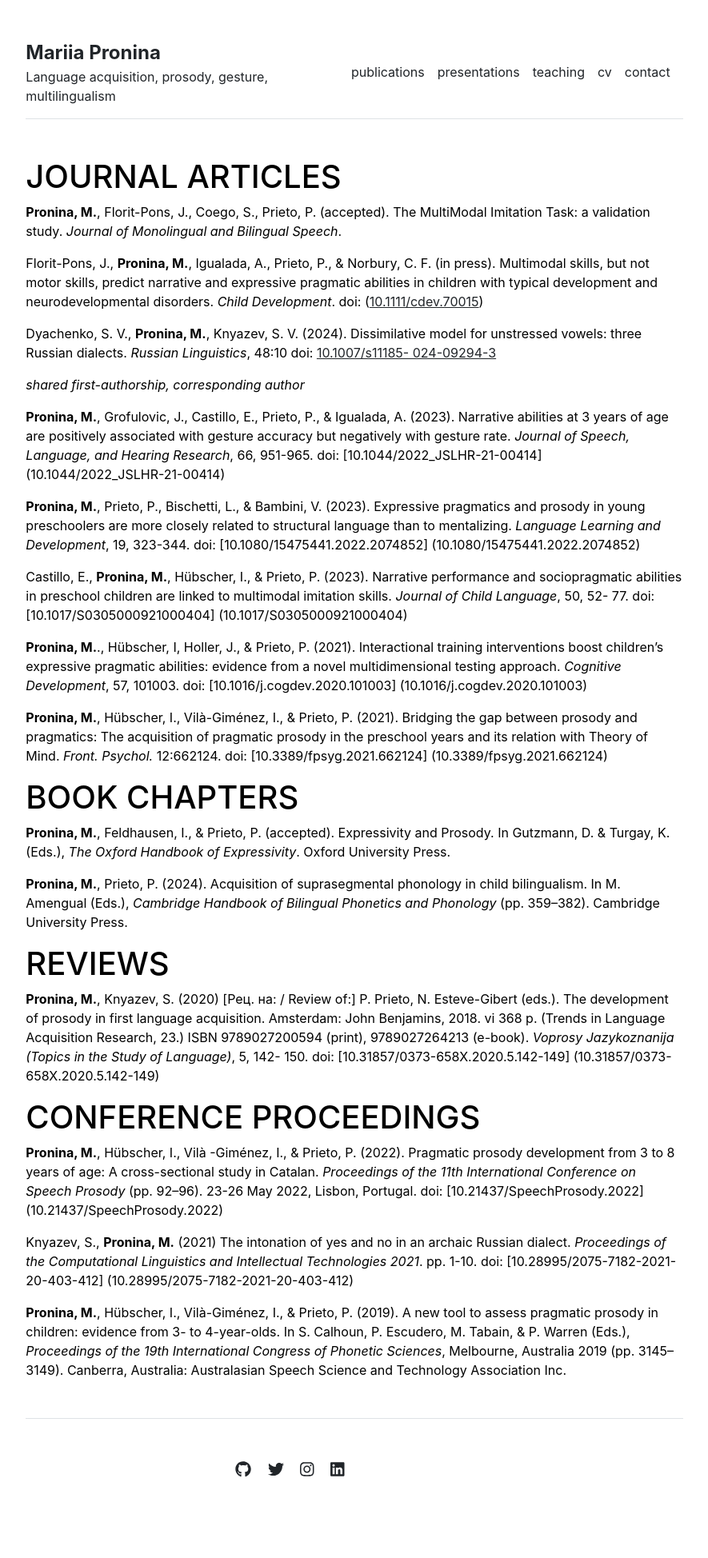
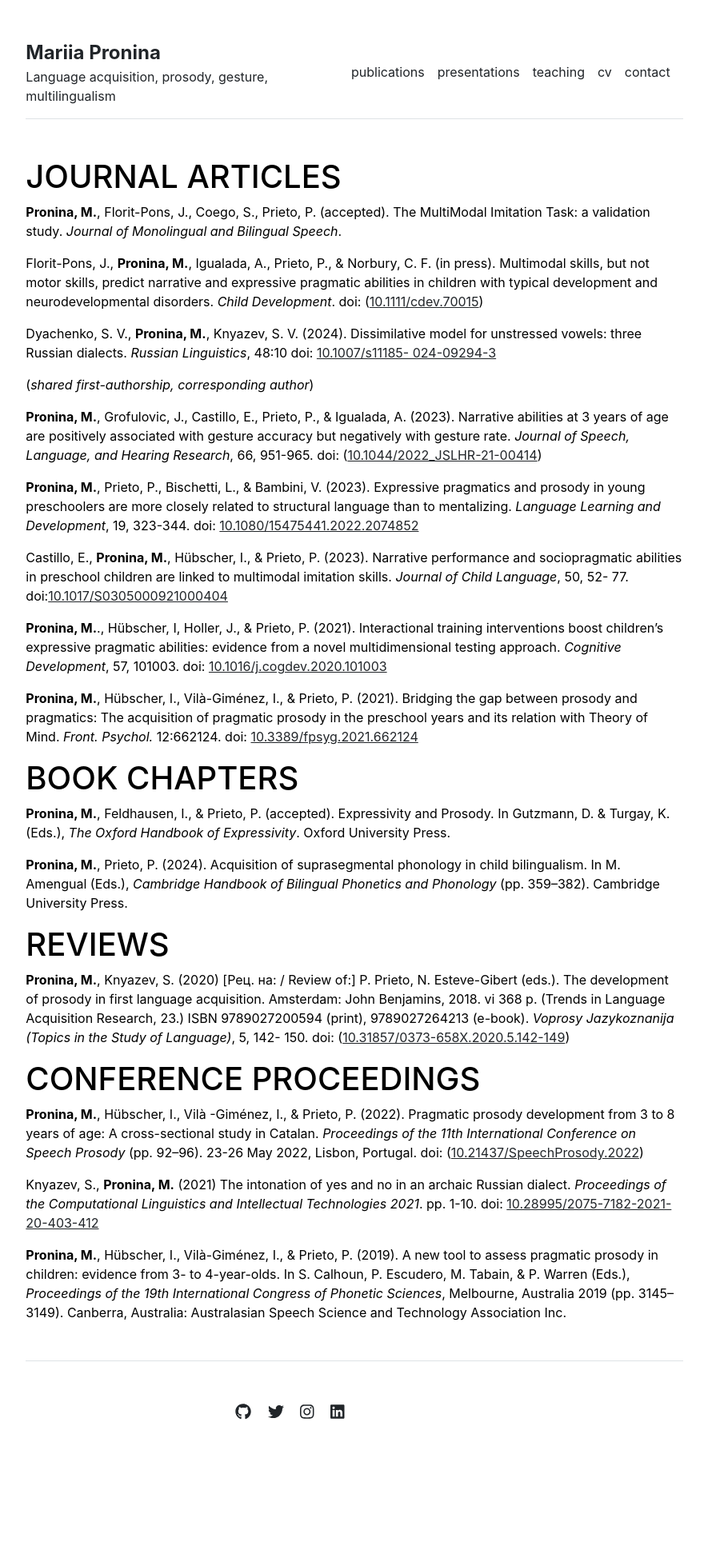
Before and after one commit to mariia-pronina/mariia-pronina.github.io, a Jekyll site: the page built from publications.md, in a window 1280 px wide. Shown: the whole page at 80% size, without its empty margins (197-1082 px from the left). Built offline with Jekyll 4.4.1, drawn with Linux system fonts in a browser that asks for light colours; after the commit the page ends 1876 px from its top, so only the background shows below that.

Commit message:
Update publications.md

```diff
--- a/publications.md
+++ b/publications.md
@@ -12,19 +12,19 @@ validation study. _Journal of Monolingual and Bilingual Speech_.
 Florit-Pons, J., **Pronina, M.**, Igualada, A., Prieto, P., & Norbury, C. F. (in press). Multimodal skills, but not motor skills, predict narrative and expressive pragmatic abilities in children with typical development and neurodevelopmental disorders. _Child Development_. doi: ([10.1111/cdev.70015](https://doi.org/10.1111/cdev.70015))
 
 Dyachenko, S. V., **Pronina, M.**, Knyazev, S. V. (2024). Dissimilative model for unstressed
-vowels: three Russian dialects. _Russian Linguistics_, 48:10 doi: [10.1007/s11185- 024-09294-3](10.1007/s11185-024-09294-3)
+vowels: three Russian dialects. _Russian Linguistics_, 48:10 doi: [10.1007/s11185- 024-09294-3](https://doi.org/10.1007/s11185-024-09294-3)
 
-_shared first-authorship, corresponding author_
+(_shared first-authorship, corresponding author_)
 
-**Pronina, M.**, Grofulovic, J., Castillo, E., Prieto, P., & Igualada, A. (2023). Narrative abilities at 3 years of age are positively associated with gesture accuracy but negatively with gesture rate. _Journal of Speech, Language, and Hearing Research_, 66, 951-965. doi: [10.1044/2022_JSLHR-21-00414] (10.1044/2022_JSLHR-21-00414)
+**Pronina, M.**, Grofulovic, J., Castillo, E., Prieto, P., & Igualada, A. (2023). Narrative abilities at 3 years of age are positively associated with gesture accuracy but negatively with gesture rate. _Journal of Speech, Language, and Hearing Research_, 66, 951-965. doi: ([10.1044/2022_JSLHR-21-00414](https://doi.org/10.1044/2022_JSLHR-21-00414))
 
-**Pronina, M.**, Prieto, P., Bischetti, L., & Bambini, V. (2023). Expressive pragmatics and prosody in young preschoolers are more closely related to structural language than to mentalizing. _Language Learning and Development_, 19, 323-344. doi: [10.1080/15475441.2022.2074852] (10.1080/15475441.2022.2074852)
+**Pronina, M.**, Prieto, P., Bischetti, L., & Bambini, V. (2023). Expressive pragmatics and prosody in young preschoolers are more closely related to structural language than to mentalizing. _Language Learning and Development_, 19, 323-344. doi: [10.1080/15475441.2022.2074852](https://doi.org/10.1080/15475441.2022.2074852)
 
-Castillo, E., **Pronina, M.**, Hübscher, I., & Prieto, P. (2023). Narrative performance and sociopragmatic abilities in preschool children are linked to multimodal imitation skills. _Journal of Child Language_, 50, 52- 77. doi:[10.1017/S0305000921000404] (10.1017/S0305000921000404)
+Castillo, E., **Pronina, M.**, Hübscher, I., & Prieto, P. (2023). Narrative performance and sociopragmatic abilities in preschool children are linked to multimodal imitation skills. _Journal of Child Language_, 50, 52- 77. doi:[10.1017/S0305000921000404](https://doi.org/10.1017/S0305000921000404)
 
-**Pronina, M.**., Hübscher, I, Holler, J., & Prieto, P. (2021). Interactional training interventions boost children's expressive pragmatic abilities: evidence from a novel multidimensional testing approach. _Cognitive Development_, 57, 101003. doi: [10.1016/j.cogdev.2020.101003] (10.1016/j.cogdev.2020.101003)
+**Pronina, M.**., Hübscher, I, Holler, J., & Prieto, P. (2021). Interactional training interventions boost children's expressive pragmatic abilities: evidence from a novel multidimensional testing approach. _Cognitive Development_, 57, 101003. doi: [10.1016/j.cogdev.2020.101003](https://doi.org/10.1016/j.cogdev.2020.101003)
 
-**Pronina, M.**, Hübscher, I., Vilà-Giménez, I., & Prieto, P. (2021). Bridging the gap between prosody and pragmatics: The acquisition of pragmatic prosody in the preschool years and its relation with Theory of Mind. _Front. Psychol._ 12:662124. doi: [10.3389/fpsyg.2021.662124] (10.3389/fpsyg.2021.662124)
+**Pronina, M.**, Hübscher, I., Vilà-Giménez, I., & Prieto, P. (2021). Bridging the gap between prosody and pragmatics: The acquisition of pragmatic prosody in the preschool years and its relation with Theory of Mind. _Front. Psychol._ 12:662124. doi: [10.3389/fpsyg.2021.662124](https://doi.org/10.3389/fpsyg.2021.662124)
 
 # BOOK CHAPTERS
 
@@ -36,12 +36,12 @@ Castillo, E., **Pronina, M.**, Hübscher, I., & Prieto, P. (2023). Narrative per
 # REVIEWS
 
 
-**Pronina, M.**, Knyazev, S. (2020) [Рец. на: / Review of:] P. Prieto, N. Esteve-Gibert (eds.). The development of prosody in first language acquisition. Amsterdam: John Benjamins, 2018. vi  368 p. (Trends in Language Acquisition Research, 23.) ISBN 9789027200594 (print), 9789027264213 (e-book). _Voprosy Jazykoznanija (Topics in the Study of Language)_, 5, 142- 150. doi: [10.31857/0373-658X.2020.5.142-149] (10.31857/0373-658X.2020.5.142-149)
+**Pronina, M.**, Knyazev, S. (2020) [Рец. на: / Review of:] P. Prieto, N. Esteve-Gibert (eds.). The development of prosody in first language acquisition. Amsterdam: John Benjamins, 2018. vi  368 p. (Trends in Language Acquisition Research, 23.) ISBN 9789027200594 (print), 9789027264213 (e-book). _Voprosy Jazykoznanija (Topics in the Study of Language)_, 5, 142- 150. doi: ([10.31857/0373-658X.2020.5.142-149](https://doi.org/10.31857/0373-658X.2020.5.142-149))
 
 # CONFERENCE PROCEEDINGS
-**Pronina, M.**, Hübscher, I., Vilà -Giménez, I., & Prieto, P. (2022). Pragmatic prosody development from 3 to 8 years of age: A cross-sectional study in Catalan. _Proceedings of the 11th International Conference on Speech Prosody_ (pp. 92–96). 23-26 May 2022, Lisbon, Portugal. doi: [10.21437/SpeechProsody.2022] (10.21437/SpeechProsody.2022)
+**Pronina, M.**, Hübscher, I., Vilà -Giménez, I., & Prieto, P. (2022). Pragmatic prosody development from 3 to 8 years of age: A cross-sectional study in Catalan. _Proceedings of the 11th International Conference on Speech Prosody_ (pp. 92–96). 23-26 May 2022, Lisbon, Portugal. doi: ([10.21437/SpeechProsody.2022](https://www.isca-archive.org/speechprosody_2022/pronina22_speechprosody.html#))
 
-Knyazev, S., **Pronina, M.** (2021) The intonation of yes and no in an archaic Russian dialect. _Proceedings of the Computational Linguistics and Intellectual Technologies 2021_. pp. 1-10. doi: [10.28995/2075-7182-2021-20-403-412] (10.28995/2075-7182-2021-20-403-412)
+Knyazev, S., **Pronina, M.** (2021) The intonation of yes and no in an archaic Russian dialect. _Proceedings of the Computational Linguistics and Intellectual Technologies 2021_. pp. 1-10. doi: [10.28995/2075-7182-2021-20-403-412](https://www.researchgate.net/publication/355216165_The_intonation_of_yes_and_no_in_an_archaic_Russian_dialect)
 
 **Pronina, M.**, Hübscher, I., Vilà-Giménez, I., & Prieto, P. (2019). A new tool to assess pragmatic prosody in children: evidence from 3- to 4-year-olds. In S. Calhoun, P. Escudero, M. Tabain, & P. Warren (Eds.), _Proceedings of the 19th International Congress of Phonetic Sciences_,
 Melbourne, Australia 2019 (pp. 3145–3149). Canberra, Australia: Australasian Speech Science and Technology Association Inc.
```
